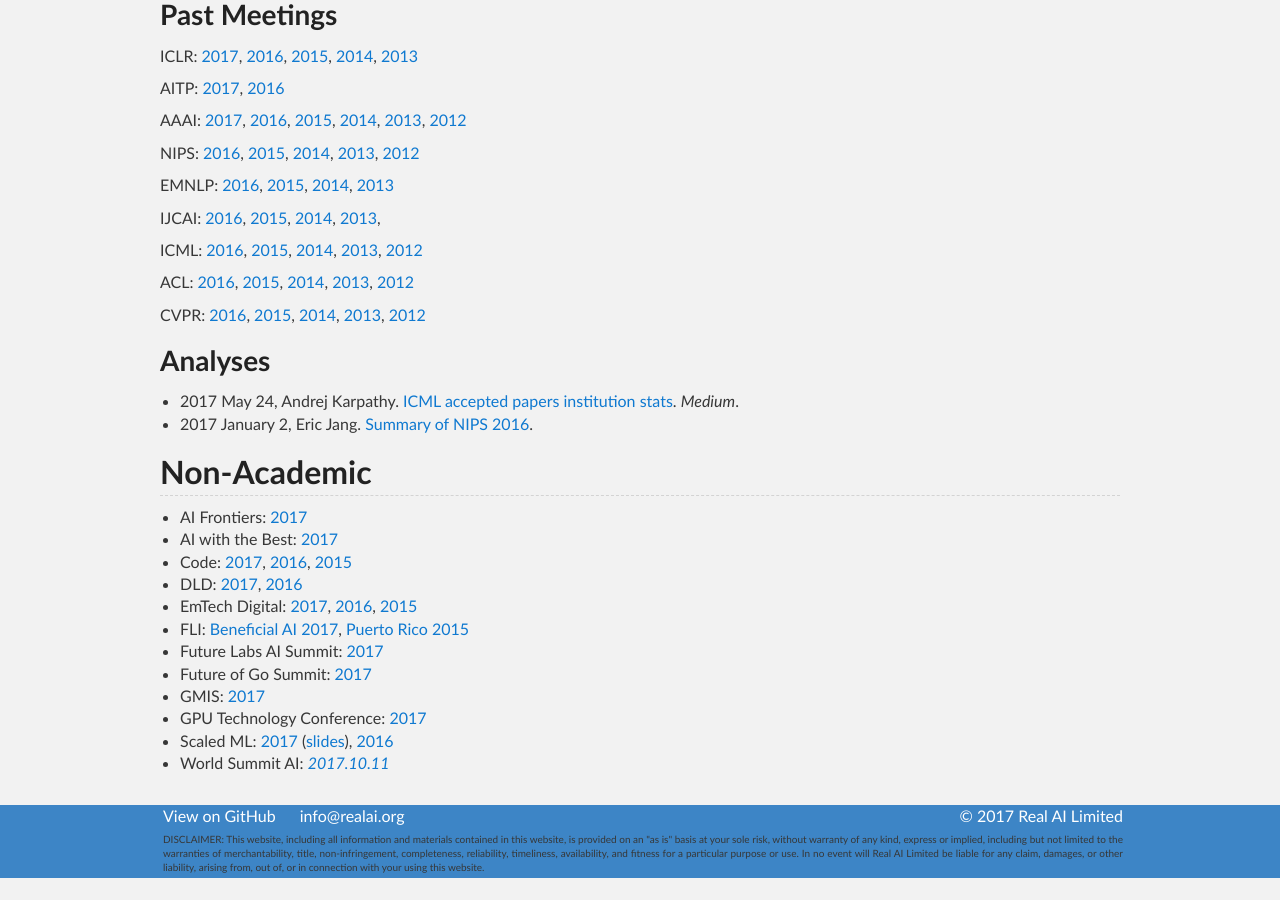
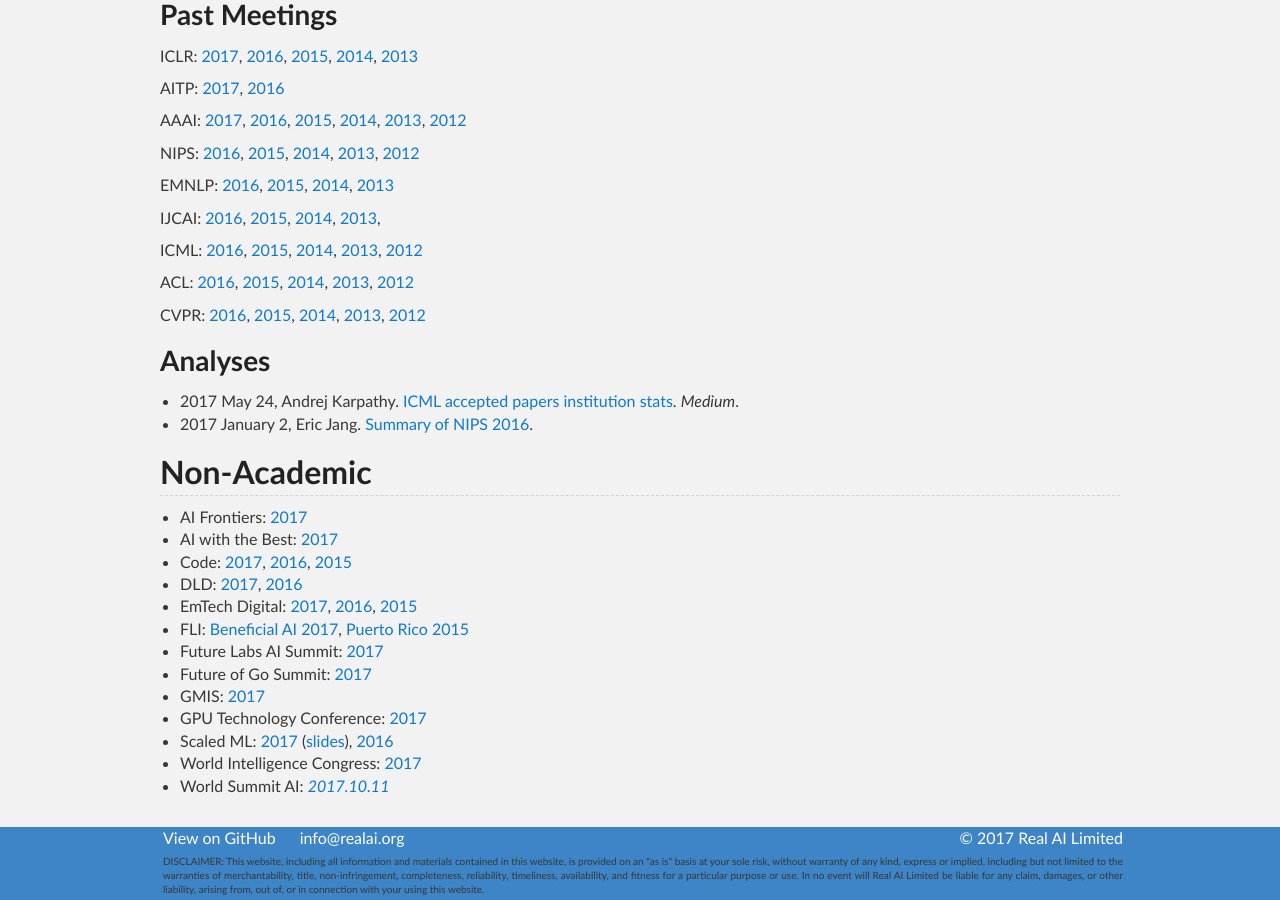
Before and after one commit to Tonywuhk/realai.org, a Jekyll site: the page built from resources/conferences.md, in a window 1280 px wide and 900 px high, scrolled down 794 px. Built offline with Jekyll 4.4.1, drawn with Linux system fonts in a browser that asks for light colours; our own code applies the rules of GitHub Pages for plain Markdown files; comment, search, counter and statistics services are not loaded; the repository's description, which GitHub fills in, is left out; before the commit the page ends 1672 px from its top, so only the background shows below that.

Commit message:
Update conferences.md

```diff
--- a/resources/conferences.md
+++ b/resources/conferences.md
@@ -60,4 +60,5 @@
 * GMIS: [2017](http://gmis.jiqizhixin.com/)
 * GPU Technology Conference: [2017](http://www.gputechconf.com/)
 * Scaled ML: [2017](http://scaledml.org/) ([slides](https://www.matroid.com/blog/post/scaled-ml-2017-slides-and-pictures)), [2016](http://scaledml.org/index2016.html)
+* World Intelligence Congress: [2017](http://wicongress.org/)
 * World Summit AI: [*2017.10.11*](http://thesummitai.com/)
```
